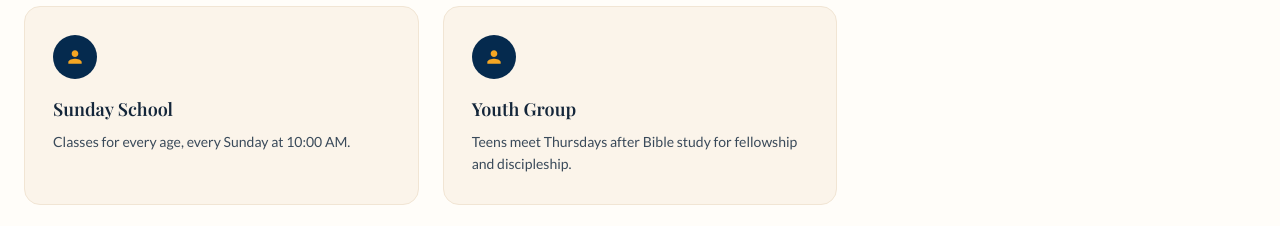
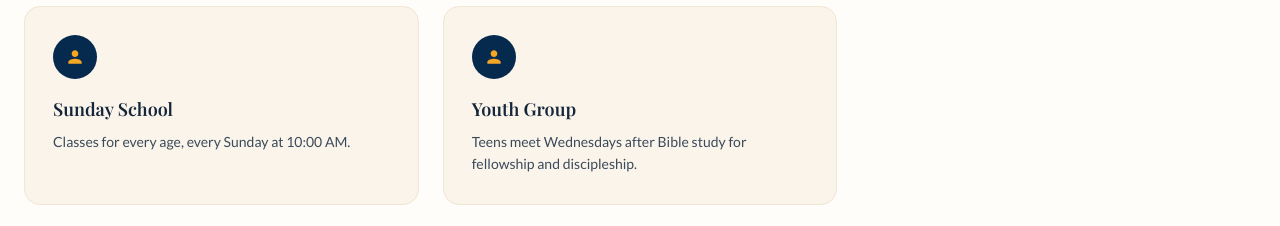
Before and after one commit to edesent/newhorizonbaptist, a Next.js app: page / in a window 1280 px wide. Shown: the part 5080-5306 px from the top of the page. Built offline with nearby package versions, Linux system fonts and the light colour scheme; a web font is replaced by a local one.

Commit message:
Youth Group: now meets Wednesdays after Bible study

```diff
--- a/src/components/MinistriesPreview.tsx
+++ b/src/components/MinistriesPreview.tsx
@@ -3,7 +3,7 @@ import SectionBadge from "./SectionBadge";
 
 const ministries = [
   { name: "Sunday School", body: "Classes for every age, every Sunday at 10:00 AM." },
-  { name: "Youth Group", body: "Teens meet Thursdays after Bible study for fellowship and discipleship." },
+  { name: "Youth Group", body: "Teens meet Wednesdays after Bible study for fellowship and discipleship." },
 ];
 
 export default function MinistriesPreview() {
```
